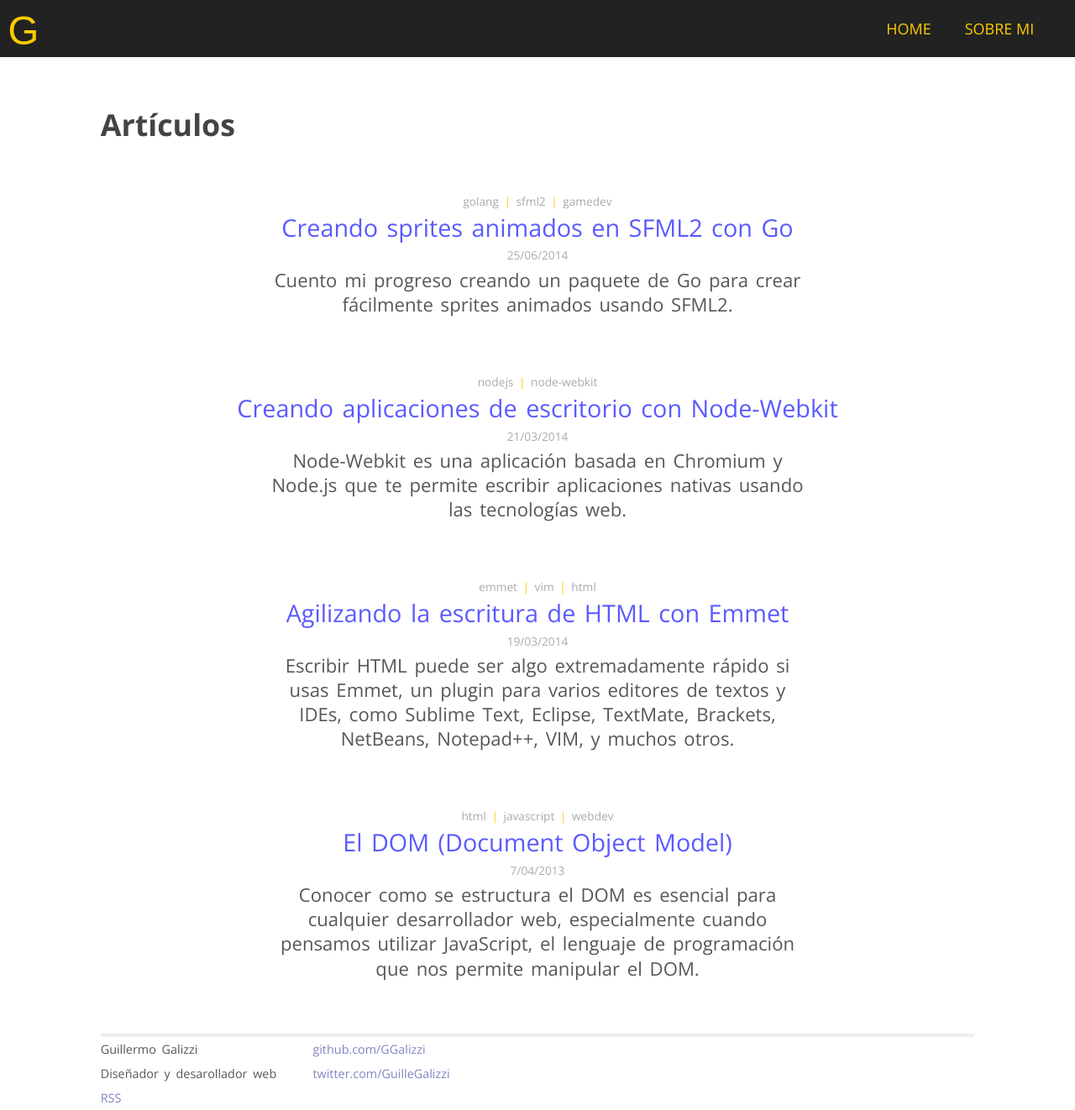
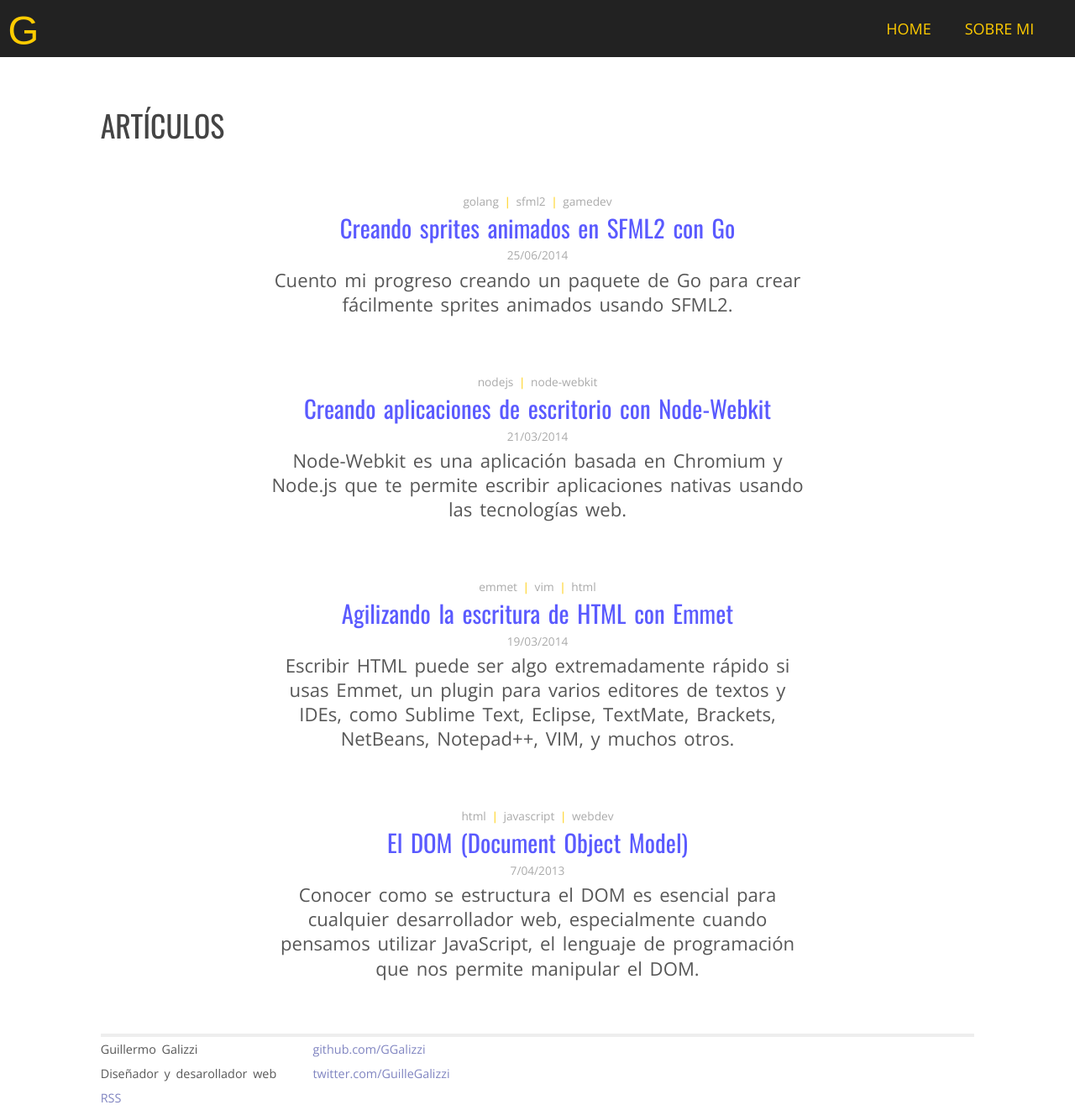
Before and after one commit to GGalizzi/ggalizzi.github.io_old, a Jekyll site: the page built from index.html, in a window 1280 px wide. Shown: the whole page at 84% size. Built offline with Jekyll 4.4.1, drawn with Linux system fonts in a browser that asks for light colours; some web fonts are replaced; Markdown is read by kramdown in place of the engine named in the settings.

Commit message:
Changes headers and titles to use Oswald typeface.

```diff
--- a/css/main.css
+++ b/css/main.css
@@ -4,7 +4,7 @@
 /*
 /*****************************************************************************/
 
-@import url(http://fonts.googleapis.com/css?family=Clicker+Script|Open+Sans:400italic,400,700,300);
+@import url(http://fonts.googleapis.com/css?family=Clicker+Script|Open+Sans:400italic,400,700,300|Oswald:300,400);
 /* Base elements style && Global Reset */
 * {
   margin: 0;
@@ -31,6 +31,9 @@ body {
 }
 
 h1, h2, h3, h4, h5, h6 {
+  font-family: 'Oswald', 'Open Sans', Helvetica;
+  font-weight: 400;
+  text-transform: uppercase;
   font-size: 100%;
   color: #444;
 }
@@ -39,7 +42,11 @@ h1 { font-size: 1.992rem; margin-bottom: 2.618rem; text-align: center; line-heig
 
 h2 { font-size: 1.331rem; line-height: 1.5rem; margin-bottom: 1.75rem; }
 
-h3 { font-size: 1.131rem; line-height: 1.5rem; margin-bottom: 1.75rem; }
+h3 {
+  font-family: 'Oswald', Helvetica;
+  font-weight: 400;
+  border-bottom: 3px solid;
+  font-size: 1.131rem; line-height: 1.5rem; margin-bottom: 1.75rem; }
 
 p {
   margin-bottom: 1.6rem;
@@ -82,6 +89,8 @@ li li {
 }
 
 .posts a {
+  font-family: 'Oswald', Helvetica;
+  font-weight: 400;
   font-size: 1.6em;
   line-height: 1.2em;
   display: block;
```
